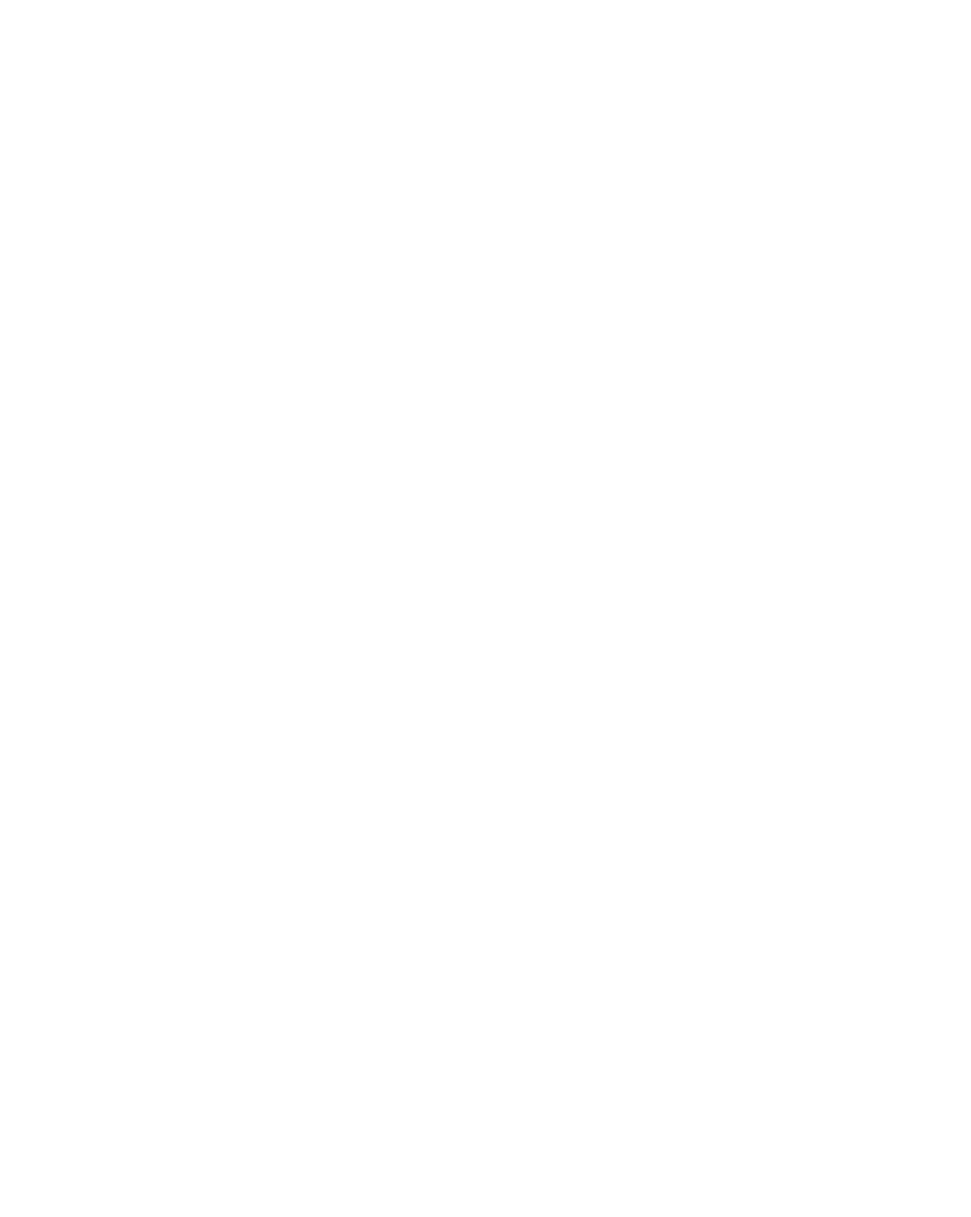
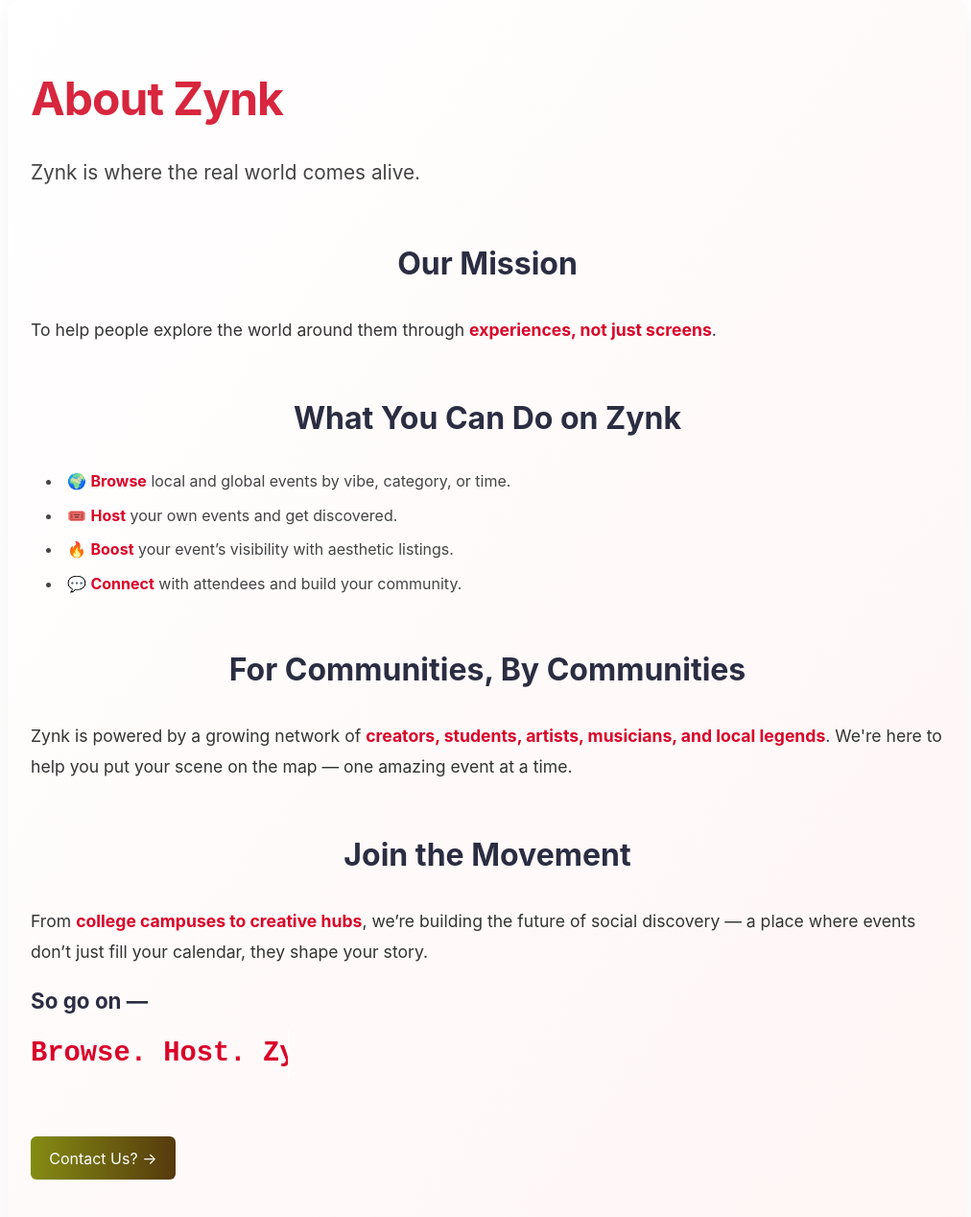
Before and after one commit to manyaa-fr/Zynk, a React (Vite) app in the folder client/: page /about in a window 1280 px wide. Before the commit this address had no page. Shown: the top 1268 px of the page at 96% size, without its empty margins (132-1144 px from the left). Before the commit the page ends 800 px from the top, so only its background shows below. Built offline with nearby package versions, Linux system fonts and the light colour scheme.

Commit message:
Added About us page

```diff
--- a/client/src/App.jsx
+++ b/client/src/App.jsx
@@ -9,6 +9,7 @@ import CreateEvent from './pages/CreateEvent.jsx';
 import OTPVerification from './components/OTPVerification.jsx';
 import CategoryEvents from './pages/CategoryEvents.jsx';
 import EventDetails from './pages/EventDetails.jsx';
+import AboutUs from './pages/AboutUs.jsx';
 
 function App() {
   return (
@@ -21,6 +22,7 @@ function App() {
         <Route path='/OTP-verification' element={<OTPVerification />} />
         <Route path='/category/:categoryName' element={<CategoryEvents />} />
         <Route path='/event/:eventId' element={<EventDetails />} />
+        <Route path='/about' element={<AboutUs />} />
       </Routes>
     </Router>
   );
--- a/client/src/components/Header.jsx
+++ b/client/src/components/Header.jsx
@@ -6,11 +6,11 @@ const Header = () => {
   const navigate = useNavigate();
   const isLoggedIn = !!localStorage.getItem('token');
 
-  const handleLogout = () => {
-    localStorage.removeItem('token');
-    navigate('/');
-    window.location.reload(); // Ensures UI updates immediately
-  };
+  // const handleLogout = () => {
+  //   localStorage.removeItem('token');
+  //   navigate('/');
+  //   window.location.reload(); // Ensures UI updates immediately
+  // };
   return (
     <header className="app-header">
       <div className="header-container">
@@ -33,7 +33,6 @@ const Header = () => {
           {isLoggedIn ? (
             <>
               <button className="signup-btn" onClick={() => navigate('/profile')}>Profile</button>
-              <button className="login-btn" onClick={handleLogout}>Log Out</button>
             </>
           ) : (
             <>
--- /dev/null
+++ b/client/src/pages/AboutUs.jsx
@@ -0,0 +1,50 @@
+import React from 'react';
+import '../styles/AboutUs.css';
+import { useNavigate } from 'react-router-dom';
+
+const AboutUs = () => {
+  const navigate = useNavigate();
+  return (
+    <div className="about-container">
+      <section className="hero">
+        <h1>About Zynk</h1>
+        <p>Zynk is where the real world comes alive.</p>
+      </section>
+
+      <section className="mission">
+        <h2>Our Mission</h2>
+        <p>To help people explore the world around them through <strong>experiences, not just screens</strong>.</p>
+      </section>
+
+      <section className="features">
+        <h2>What You Can Do on Zynk</h2>
+        <ul>
+          <li>🌍 <strong>Browse</strong> local and global events by vibe, category, or time.</li>
+          <li>🎟️ <strong>Host</strong> your own events and get discovered.</li>
+          <li>🔥 <strong>Boost</strong> your event’s visibility with aesthetic listings.</li>
+          <li>💬 <strong>Connect</strong> with attendees and build your community.</li>
+        </ul>
+      </section>
+
+      <section className="community">
+        <h2>For Communities, By Communities</h2>
+        <p>
+          Zynk is powered by a growing network of <strong>creators, students, artists, musicians, and local legends</strong>.
+          We're here to help you put your scene on the map — one amazing event at a time.
+        </p>
+      </section>
+
+      <section className="cta">
+        <h2>Join the Movement</h2>
+        <p>
+          From <strong>college campuses to creative hubs</strong>, we’re building the future of social discovery —
+          a place where events don’t just fill your calendar, they shape your story.
+        </p>
+        <h3>So go on — <br /> <span className="tagline">Browse. Host. Zynk.</span></h3>
+        <button type="submit" className="contact-btn" onClick={()=>{navigate('/contact')}}>Contact Us? →</button>
+      </section>
+    </div>
+  );
+};
+
+export default AboutUs;
--- /dev/null
+++ b/client/src/styles/AboutUs.css
@@ -0,0 +1,142 @@
+.about-container {
+    font-family: 'Segoe UI', sans-serif;
+    padding: 40px 20px;
+    max-width: 900px;
+    margin: auto;
+    line-height: 1.7;
+    color: #222;
+    background-color: #fffdfc;
+  }
+
+  h1, h2, h3 {
+    color: #2b2d42;
+  }
+
+  .hero h1 {
+    font-size: 2.5rem;
+    margin-bottom: 0.2em;
+    color: #d7263d;
+  }
+
+  .hero p {
+    font-size: 1.2rem;
+    margin-bottom: 2rem;
+  }
+
+  section {
+    margin-bottom: 3rem;
+  }
+
+  ul {
+    list-style-type: disc;
+    padding-left: 1.5rem;
+  }
+
+  strong {
+    color: #ef233c;
+  }
+
+  em {
+    color: #8d99ae;
+  }
+
+  .tagline {
+    font-size: 1.6rem;
+    color: #d90429;
+    font-weight: bold;
+  }
+
+
+.about-container {
+    font-family: 'Inter', 'Segoe UI', sans-serif;
+    padding: 60px 24px;
+    max-width: 1000px;
+    margin: auto;
+    line-height: 1.8;
+    color: #1f1f1f;
+    background: linear-gradient(to bottom right, #ffffff, #fff5f5);
+    border-radius: 12px;
+    box-shadow: 0 10px 30px rgba(0, 0, 0, 0.05);
+  }
+
+  section {
+    margin-bottom: 48px;
+  }
+
+  h1, h2, h3 {
+    color: #2b2d42;
+    font-weight: 700;
+  }
+
+  .hero h1 {
+    font-size: 3rem;
+    margin-bottom: 0.3em;
+    color: #d7263d;
+    letter-spacing: -1px;
+  }
+
+  .hero p {
+    font-size: 1.3rem;
+    margin-bottom: 1.8rem;
+    color: #444;
+  }
+
+  .mission p,
+  .features p,
+  .community p,
+  .cta p {
+    font-size: 1.1rem;
+    color: #333;
+  }
+
+  ul {
+    list-style: disc inside;
+    padding-left: 1rem;
+    margin-top: 1rem;
+    color: #444;
+  }
+
+  ul li {
+    margin-bottom: 10px;
+    line-height: 1.6;
+  }
+
+  strong {
+    color: #d90429;
+  }
+
+  em {
+    color: #6c757d;
+    font-style: italic;
+  }
+
+  .tagline {
+    font-size: 1.8rem;
+    color: #d90429;
+    font-weight: bold;
+    display: inline-block;
+    margin-top: 0.5rem;
+  }
+
+  .cta h3 {
+    font-size: 1.4rem;
+    color: #2b2d42;
+    margin-top: 1rem;
+  }
+
+   .contact-btn {
+    margin-top: 1rem;
+    padding: 0.9rem 1.5rem;
+    background: linear-gradient(to right, rgb(140, 19, 19), rgb(212, 115, 194));
+    border: none;
+    color: #fff;
+    font-size: 1.05rem;
+    border-radius: 8px;
+    cursor: pointer;
+    transition: all 0.2s ease-in-out;
+  }
+
+  .contact-btn:hover {
+    background: linear-gradient(to left, rgb(140, 19, 19), rgb(212, 115, 194));
+    transform: scale(1.02);
+  }
--- a/client/src/styles/Header.css
+++ b/client/src/styles/Header.css
@@ -86,7 +86,7 @@
   display: flex;
   gap: 1.5rem;
   margin-right: 2rem;
-  font-size: 0.9rem;
+  font-size: 0.8rem;
 }
 
 .nav-links a {
--- a/client/src/styles/LandingPage.css
+++ b/client/src/styles/LandingPage.css
@@ -1,3 +1,7 @@
+html, body {
+  overflow-x: hidden;
+}
+
 .hero-wrapper {
     position: relative;
     height: 100vh;
@@ -8,7 +12,7 @@
     position: fixed;
     top: 0;
     left: 0;
-    width: 100vw;
+    width: 100%; /* Changed from 100vw to 100% */
     height: 100vh;
     object-fit: cover;
     z-index: -1;
@@ -160,7 +164,7 @@
   }
 
   .category-icon {
-    font-size: 30px;
+    font-size: 25px;
     margin-bottom: 8px;
     color: #333;
     transition: all 0.2s ease;
@@ -168,7 +172,7 @@
   }
 
   .category-name {
-    font-size: 12px;
+    font-size: 12px; /* Changed from 2px to 12px */
     font-weight: 600;
     text-transform: uppercase;
     text-align: center;
@@ -199,6 +203,10 @@
     border-radius: 2px;
   }
 
+  .location-filter-container button{
+    font-size: 12px; /* Changed from 2px to 12px */
+  }
+
   /* Responsive adjustments */
   @media (max-width: 768px) {
     .category-item {
--- a/client/src/styles/TrendingEvents.css
+++ b/client/src/styles/TrendingEvents.css
@@ -1,7 +1,7 @@
 :root {
   --te-card-width: 180px;
   --te-card-radius: 12px;
-  --te-bg: #18181b;
+  --te-bg: #f3f3f3;
   --te-btn-bg: #18181b;
   --te-btn-bg-hover: #4f46e5;
   --te-btn-text: #fff;
@@ -17,7 +17,7 @@
 .section-title {
   font-size: 2rem;
   font-weight: 800;
-  color: #fff;
+  color: #000000;
   margin: 0 0 24px 32px;
   letter-spacing: -0.5px;
 }
```
Also changed, not shown: client/src/assets/logo.png.
